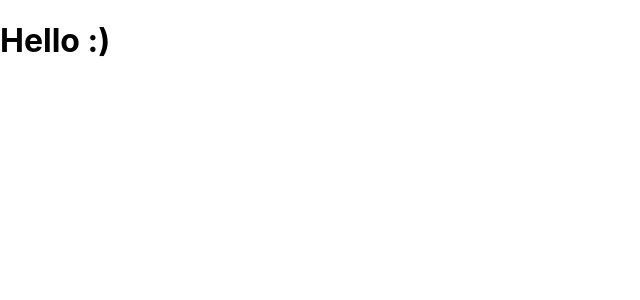
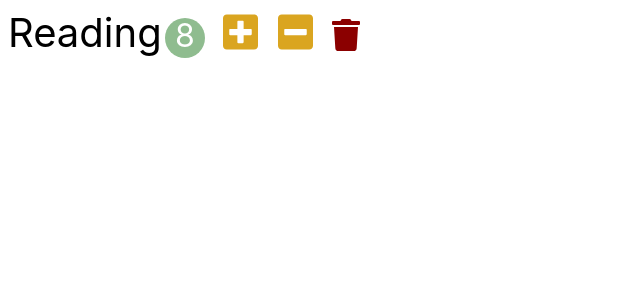
Before and after one commit to hanaheyo/Habit_tracker, a React (Create React App) app: page / in a window 1280 px wide. Shown: the top 300 px of the page, without its empty margins (0-640 px from the left). Built offline with nearby package versions, Linux system fonts and the light colour scheme.

Commit message:
Habit component

```diff
--- a/package.json
+++ b/package.json
@@ -3,6 +3,7 @@
   "version": "0.1.0",
   "private": true,
   "dependencies": {
+    "@fortawesome/fontawesome-free": "^5.15.1",
     "@testing-library/jest-dom": "^4.2.4",
     "@testing-library/react": "^9.3.2",
     "@testing-library/user-event": "^7.1.2",
--- a/src/App.css
+++ b/src/App.css
@@ -1,38 +1,46 @@
-.App {
-  text-align: center;
+button {
+  outline: none;
+  border: 0;
+  cursor: pointer;
 }
 
-.App-logo {
-  height: 40vmin;
-  pointer-events: none;
+.habit {
+  font-size: 2.5rem;
+  padding: 0.5rem;
+  list-style: none;
 }
 
-@media (prefers-reduced-motion: no-preference) {
-  .App-logo {
-    animation: App-logo-spin infinite 20s linear;
-  }
+.habit-count {
+  display: inline-block;
+  text-align: center;
+  font-size: 2rem;
+  width: 2.5rem;
+  height: 2.5rem;
+  line-height: 2.3rem;
+  margin-left: 0.2rem;
+  margin-right: 0.5rem;
+  background-color: darkseagreen;
+  color: white;
+  border-radius: 50%;
 }
 
-.App-header {
-  background-color: #282c34;
-  min-height: 100vh;
-  display: flex;
-  flex-direction: column;
-  align-items: center;
-  justify-content: center;
-  font-size: calc(10px + 2vmin);
-  color: white;
+.habit-button {
+  font-size: 2.5rem;
+  margin: 0 0.1em;
+  background-color: transparent;
 }
 
-.App-link {
-  color: #61dafb;
+.habit-button:hover {
+  opacity: 0.8;
 }
 
-@keyframes App-logo-spin {
-  from {
-    transform: rotate(0deg);
-  }
-  to {
-    transform: rotate(360deg);
-  }
+.habit-increase,
+.habit-decrease {
+  color: goldenrod;
 }
+
+.habit-delete {
+  font-size: 2rem;
+  vertical-align: baseline;
+  color: darkred;
+}
--- a/src/app.jsx
+++ b/src/app.jsx
@@ -1,8 +1,9 @@
 import React from 'react';
 import './app.css';
+import Habit from './components/habit';
 
 function App() {
-  return <h1>Hello :)</h1>;
+  return <Habit />;
 }
 
 export default App;
--- /dev/null
+++ b/src/components/habit.jsx
@@ -0,0 +1,23 @@
+import React, { Component } from 'react';
+
+class Habit extends Component {
+    render() {
+        return (
+            <li className="habit">
+                <span className="habit-name">Reading</span>
+                <span className="habit-count">8</span>
+                <button className="habit-button habit-increase">
+                <i className="fas fa-plus-square"></i>
+                </button>
+                <button className="habit-button habit-decrease">
+                <i className="fas fa-minus-square"></i>
+                </button>
+                <button className="habit-button habit-delete">
+                <i className="fas fa-trash"></i>
+                </button>
+            </li>
+        )
+    }
+}
+
+export default Habit;
--- a/src/index.js
+++ b/src/index.js
@@ -2,6 +2,7 @@
 import ReactDOM from 'react-dom';
 import './index.css';
 import App from './app';
+import '@fortawesome/fontawesome-free/js/all.js';
 
 // root에 app이라는 component를 연결하는 것.
 ReactDOM.render(
```
Also changed, not shown: 1 other file (tests, documents, lock files or other folders).
